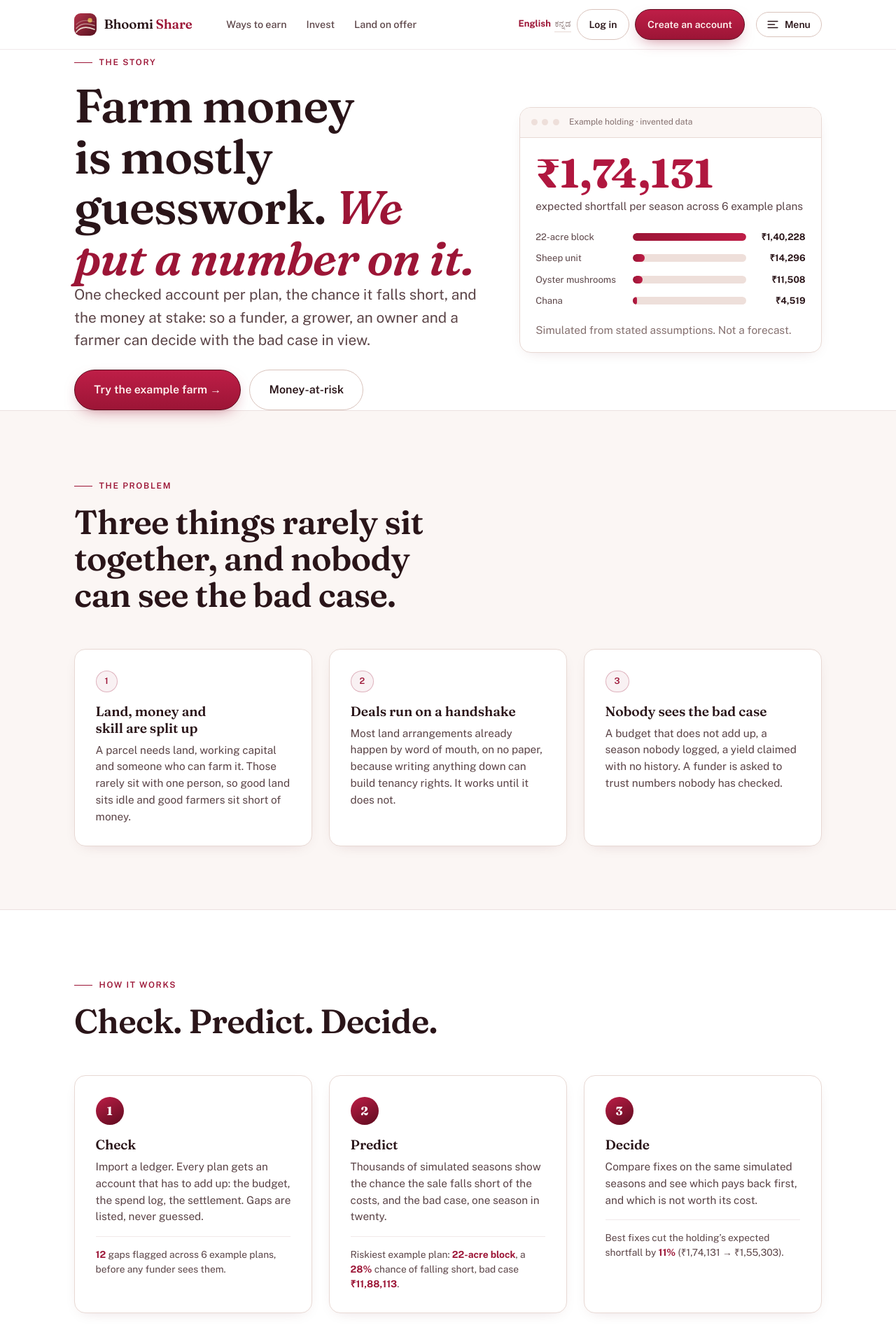
After one commit to guneshprasads/bhoomi-share, a FastAPI app: page /story in a window 1280 px wide. The commit adds this page. Shown: the top 1920 px of the page at 70% size. Run offline with FastAPI, Linux system fonts and the light colour scheme; parts of the project's set-up code (start-up, migrations or seed data) failed here and were passed over; some libraries are stand-ins or nearby versions.

Commit message:
Foresight 2036 canvas and The story
/foresight: a draggable year over an illustrative S-curve, six drivers,
milestones 2026-2036, opportunities and risks, the future we want and the
steps to get there; labelled a foresight exercise, not a forecast.
/story: problem, idea, Check/Predict/Decide with live numbers from the
engine, outcomes per side, an honest 'free while we prove it' business-model
block (no invented pricing, no cut of proceeds) and data/model/assumed.
Both added to the nav, footer and sitemap.

Co-Authored-By: Claude Sonnet 5.5 <noreply@anthropic.com>

```diff
--- a/backend/app/i18n.py
+++ b/backend/app/i18n.py
@@ -29,6 +29,8 @@ STRINGS: dict[str, dict[str, str]] = {
     "nav.dashboard": {"en": "Dashboard", "kn": "ನನ್ನ ಪುಟ"},
     "nav.admin": {"en": "Admin", "kn": "ನಿರ್ವಹಣೆ"},
     "nav.earn": {"en": "Ways to earn", "kn": "ಗಳಿಕೆಯ ದಾರಿ"},
+    "nav.foresight": {"en": "Foresight 2036", "kn": "ಭವಿಷ್ಯ 2036"},
+    "nav.story": {"en": "The story", "kn": "ನಮ್ಮ ಕಥೆ"},
     "nav.ledger": {"en": "Farm ledger", "kn": "ಕೃಷಿ ಲೆಡ್ಜರ್"},
     "nav.risk": {"en": "Money-at-risk", "kn": "ಹಣದ ಅಪಾಯ"},
     "cta.example": {"en": "Try the example farm", "kn": "ಉದಾಹರಣೆ ಕೃಷಿ ನೋಡಿ"},
--- a/backend/app/routers/seo.py
+++ b/backend/app/routers/seo.py
@@ -18,6 +18,10 @@ router = APIRouter()
 STATIC_PAGES: list[tuple[str, str, str]] = [
     ("/", "1.0", "weekly"),
     ("/earn", "0.9", "monthly"),
+    ("/ledger", "0.8", "monthly"),
+    ("/ledger/risk", "0.8", "monthly"),
+    ("/story", "0.8", "monthly"),
+    ("/foresight", "0.7", "monthly"),
     ("/models", "0.9", "monthly"),
     ("/how-it-works", "0.8", "monthly"),
     ("/karnataka", "0.8", "weekly"),
--- /dev/null
+++ b/backend/static/story.css
@@ -0,0 +1,54 @@
+/* Story + Foresight */
+.shero{display:grid;grid-template-columns:minmax(0,1.15fr) minmax(0,.85fr);gap:clamp(1.5rem,4vw,3.5rem);align-items:center}
+.shero h1{font-size:clamp(2.3rem,1.1rem + 4vw,4.2rem);max-width:15ch}
+.shcard{padding:0;overflow:hidden}
+.shcard__bar{display:flex;align-items:center;gap:.4rem;padding:.7rem 1rem;background:var(--bg-2);border-bottom:1px solid var(--line);font-size:.75rem;color:var(--text-faint)}
+.shcard__bar i{width:9px;height:9px;border-radius:50%;background:var(--surface-3)}
+.shcard__bar span{margin-left:.5rem}
+.shcard__n{display:block;font-family:var(--display);font-size:clamp(2.2rem,1.4rem + 3vw,3.6rem);color:var(--rose);line-height:1;padding:1.4rem 1.4rem 0}
+.shcard__l{padding:.4rem 1.4rem 1rem;font-size:.9rem;color:var(--text-soft);margin:0}
+.shbar{display:grid;grid-template-columns:8rem 1fr 4.6rem;gap:.7rem;align-items:center;padding:.3rem 1.4rem;font-size:.82rem}
+.shbar div{height:11px;background:var(--surface-3);border-radius:99px;overflow:hidden}
+.shbar i{display:block;height:100%;background:linear-gradient(90deg,var(--burgundy),var(--burgundy-hi));border-radius:99px}
+.shbar b{text-align:right;color:var(--text)}
+.shcard__f{padding:.9rem 1.4rem 1.2rem;font-size:.75rem;color:var(--text-faint);margin:0}
+.sstep{display:flex;flex-direction:column}
+.sstep__n{width:40px;height:40px;border-radius:50%;display:grid;place-items:center;font-family:var(--display);font-weight:700;color:#fff;background:linear-gradient(150deg,var(--burgundy-hi),var(--burgundy-deep));margin-bottom:1rem}
+.sstep p{flex:1 1 auto}
+.sstep .sstep__proof{flex:0 0 auto;margin-top:1rem;padding-top:.9rem;border-top:1px solid var(--line-soft);font-size:.86rem;color:var(--text-soft)}
+.sstep__proof b{color:var(--burgundy)}
+.sout b{display:block;font-family:var(--display);font-size:clamp(1.4rem,1.1rem + 1vw,1.9rem);color:var(--text);margin:1rem 0 .4rem;line-height:1.15}
+.sgrid{display:grid;grid-template-columns:minmax(0,1.1fr) minmax(0,.9fr);gap:clamp(1.5rem,4vw,3.5rem);align-items:start}
+
+/* foresight */
+.fs{padding-bottom:clamp(2rem,4vw,3rem)}
+.sr{position:absolute;width:1px;height:1px;overflow:hidden;clip:rect(0 0 0 0)}
+.fstrend{padding:clamp(1.2rem,3vw,2rem)}
+.fstrend__top{display:flex;justify-content:space-between;gap:1rem;align-items:flex-start;margin-bottom:.8rem}
+.fstrend h2{font-size:clamp(1.3rem,1rem + 1.2vw,1.9rem);margin-top:.5rem}
+.fsyear output{font-family:var(--display);font-size:clamp(2.2rem,1.4rem + 3vw,3.6rem);font-weight:700;color:var(--burgundy);line-height:1}
+.fsvg{width:100%;height:auto;display:block}
+.fsslider{margin:.6rem 0 1rem}
+.fsslider input{-webkit-appearance:none;appearance:none;width:100%;height:8px;border-radius:99px;outline:none;padding:0;border:0;background:linear-gradient(90deg,var(--burgundy) var(--p,0%),var(--surface-3) var(--p,0%))}
+.fsslider input::-webkit-slider-thumb{-webkit-appearance:none;appearance:none;width:26px;height:26px;border-radius:50%;background:#fff;border:4px solid var(--burgundy);box-shadow:0 3px 10px rgba(0,0,0,.25);cursor:grab}
+.fsslider input::-moz-range-thumb{width:20px;height:20px;border-radius:50%;background:#fff;border:4px solid var(--burgundy);cursor:grab}
+.fsnow{background:var(--bg-2);box-shadow:none;padding:1.1rem 1.3rem}
+.fsnow h3{font-size:1.3rem;margin:.6rem 0 .3rem}
+.fsnow p{margin:0;max-width:70ch}
+.rblock-lite{padding-top:clamp(2rem,4vw,3.5rem)}
+.rblock-lite h2{font-size:clamp(1.5rem,1.1rem + 1.4vw,2.2rem)}
+.fsmiles{list-style:none;margin:1.4rem 0 0;padding:0;display:grid;gap:.8rem;position:relative}
+.fsmiles li{display:grid;grid-template-columns:5rem 1fr;gap:1rem;align-items:start;padding:1rem 1.2rem;border:1px solid var(--line);border-radius:14px;background:var(--surface);transition:border-color .25s,box-shadow .25s,transform .25s}
+.fsmiles li.is-on{border-color:var(--burgundy);box-shadow:var(--shadow);transform:translateX(4px)}
+.fsmiles__y{font-family:var(--display);font-size:1.6rem;font-weight:700;color:var(--burgundy)}
+.fsmiles h3{font-size:1.05rem;margin:0 0 .25rem}
+.fsmiles p{margin:0;font-size:.92rem;line-height:1.55}
+.fsh{font-family:var(--body);font-size:.75rem;letter-spacing:.12em;text-transform:uppercase;font-weight:700;margin:0 0 .8rem}
+.fsh--ok{color:var(--leaf)}.fsh--bad{color:var(--rose)}
+.fsc{margin-bottom:.8rem;border-left:4px solid var(--line)}
+.fsc--ok{border-left-color:var(--leaf)}.fsc--bad{border-left-color:var(--rose)}
+.fsc h3{font-size:1rem}
+.fssteps{margin:0;padding-left:1.2rem;display:grid;gap:.6rem;line-height:1.55;font-size:.95rem}
+.fssteps b{color:var(--text)}
+.fsfuture{background:linear-gradient(150deg,color-mix(in srgb,var(--burgundy) 6%,#fff),#fff)}
+@media (max-width:900px){.shero,.sgrid{grid-template-columns:1fr}.fsmiles li{grid-template-columns:3.6rem 1fr}.shbar{grid-template-columns:6rem 1fr 4rem}}
--- a/backend/templates/partials/footer.html
+++ b/backend/templates/partials/footer.html
@@ -37,6 +37,8 @@
         <h4>{{ t('footer.learn') }}</h4>
         <ul>
           <li><a href="/how-it-works">{{ t('nav.how') }}</a></li>
+          <li><a href="/story">{{ t('nav.story') }}</a></li>
+          <li><a href="/foresight">{{ t('nav.foresight') }}</a></li>
           <li><a href="/stories">{{ t('nav.stories') }}</a></li>
           <li><a href="/faq">{{ t('nav.faq') }}</a></li>
           <li><a href="/fine-print">{{ t('nav.fineprint') }}</a></li>
--- a/backend/templates/partials/header.html
+++ b/backend/templates/partials/header.html
@@ -55,6 +55,8 @@
       <a class="dl" style="--i:2" href="/ledger"{% if p == '/ledger' %} aria-current="page"{% endif %}><span>{{ t('nav.ledger') }}{% if lang != 'kn' %}<small>Try the example farm: check, predict, decide</small>{% endif %}</span></a>
       <a class="dl" style="--i:2" href="/ledger/risk"{% if p.startswith('/ledger/risk') %} aria-current="page"{% endif %}><span>{{ t('nav.risk') }}{% if lang != 'kn' %}<small>Which plan runs short, and which fix pays back</small>{% endif %}</span></a>
       <a class="dl" style="--i:2" href="/how-it-works"{% if p.startswith('/how-it-works') %} aria-current="page"{% endif %}><span>{{ t('nav.how') }}{% if lang != 'kn' %}<small>Each side, step by step</small>{% endif %}</span></a>
+      <a class="dl" style="--i:3" href="/foresight"{% if p.startswith('/foresight') %} aria-current="page"{% endif %}><span>{{ t('nav.foresight') }}{% if lang != 'kn' %}<small>Where Karnataka farm money is heading, 2026–2036</small>{% endif %}</span></a>
+      <a class="dl" style="--i:3" href="/story"{% if p.startswith('/story') %} aria-current="page"{% endif %}><span>{{ t('nav.story') }}{% if lang != 'kn' %}<small>The problem, the idea and who it helps</small>{% endif %}</span></a>
       <a class="dl" style="--i:3" href="/stories"{% if p.startswith('/stories') %} aria-current="page"{% endif %}><span>{{ t('nav.stories') }}{% if lang != 'kn' %}<small>Worked examples from every side</small>{% endif %}</span></a>
       <a class="dl" style="--i:4" href="/karnataka"{% if p.startswith('/karnataka') %} aria-current="page"{% endif %}><span>{{ t('nav.karnataka') }}{% if lang != 'kn' %}<small>All 31 districts, what is open in each</small>{% endif %}</span></a>
     </div>
--- /dev/null
+++ b/backend/templates/story.html
@@ -0,0 +1,91 @@
+{% extends "base.html" %}
+{% block title %}The story — {{ site_name }}{% endblock %}
+{% block description %}Farm money is mostly guesswork. Bhoomi Share makes every plan's account add up, prices the risk and shows which fix pays back first. The problem, the idea, who it helps and what it costs.{% endblock %}
+{% block head %}<link rel="stylesheet" href="{{ asset('story.css') }}">{% endblock %}
+
+{% block body %}
+<section class="pagehero">
+  <div class="container shero">
+    <div>
+      <span class="kicker rv">The story</span>
+      <h1 class="rv">Farm money is mostly guesswork. <span class="em">We put a number on it.</span></h1>
+      <p class="lead rv">One checked account per plan, the chance it falls short, and the money at stake: so a funder, a grower, an owner and a farmer can decide with the bad case in view.</p>
+      <div class="lhero__cta rv" style="display:flex;gap:.75rem;flex-wrap:wrap;margin-top:1.6rem">
+        <a class="btn btn--solid btn--big" href="/ledger">{{ t('cta.example') }} &rarr;</a>
+        <a class="btn btn--line btn--big" href="/ledger/risk">{{ t('nav.risk') }}</a>
+      </div>
+    </div>
+    <div class="card shcard rv">
+      <div class="shcard__bar"><i></i><i></i><i></i><span>Example holding &middot; invented data</span></div>
+      <b class="shcard__n" data-count="{{ totals.expected_shortfall }}" data-prefix="&#8377;">&#8377;{{ inr(totals.expected_shortfall) }}</b>
+      <p class="shcard__l">expected shortfall per season across {{ plans_n }} example plans</p>
+      {% set top = (holding.rows | selectattr('expected_shortfall') | map(attribute='expected_shortfall') | list | max) or 1 %}
+      {% for r in (holding.rows | rejectattr('skipped', 'defined') | sort(attribute='expected_shortfall', reverse=True))[:4] %}
+        <div class="shbar"><span>{{ r.name.split(' · ')[0] }}</span><div><i style="width:{{ (r.expected_shortfall / top * 100) | round(1) }}%"></i></div><b>&#8377;{{ inr(r.expected_shortfall) }}</b></div>
+      {% endfor %}
+      <p class="shcard__f">Simulated from stated assumptions. Not a forecast.</p>
+    </div>
+  </div>
+</section>
+
+<section class="section section--alt">
+  <div class="container">
+    <div class="section__head"><span class="kicker">The problem</span><h2>Three things rarely sit together, and nobody can see the bad case.</h2></div>
+    <div class="grid grid--3">
+      <div class="card rv"><span class="pill pill--rose">1</span><h3 style="margin-top:.9rem">Land, money and skill are split up</h3><p>A parcel needs land, working capital and someone who can farm it. Those rarely sit with one person, so good land sits idle and good farmers sit short of money.</p></div>
+      <div class="card rv" style="--d:.07s"><span class="pill pill--rose">2</span><h3 style="margin-top:.9rem">Deals run on a handshake</h3><p>Most land arrangements already happen by word of mouth, on no paper, because writing anything down can build tenancy rights. It works until it does not.</p></div>
+      <div class="card rv" style="--d:.14s"><span class="pill pill--rose">3</span><h3 style="margin-top:.9rem">Nobody sees the bad case</h3><p>A budget that does not add up, a season nobody logged, a yield claimed with no history. A funder is asked to trust numbers nobody has checked.</p></div>
+    </div>
+  </div>
+</section>
+
+<section class="section">
+  <div class="container">
+    <div class="section__head"><span class="kicker">How it works</span><h2>Check. Predict. Decide.</h2></div>
+    <div class="grid grid--3">
+      <a class="card rv sstep" href="/ledger"><span class="sstep__n">1</span><h3>Check</h3><p>Import a ledger. Every plan gets an account that has to add up: the budget, the spend log, the settlement. Gaps are listed, never guessed.</p><p class="sstep__proof"><b>{{ flagged }}</b> gaps flagged across {{ plans_n }} example plans, before any funder sees them.</p></a>
+      <a class="card rv sstep" style="--d:.07s" href="/ledger/risk"><span class="sstep__n">2</span><h3>Predict</h3><p>Thousands of simulated seasons show the chance the sale falls short of the costs, and the bad case, one season in twenty.</p><p class="sstep__proof">Riskiest example plan: <b>{{ best.name.split(' · ')[0] }}</b>, a <b>{{ (best.p_short * 100) | round | int }}%</b> chance of falling short, bad case <b>&#8377;{{ inr(best.bad_case) }}</b>.</p></a>
+      <a class="card rv sstep" style="--d:.14s" href="/ledger/risk#sec2"><span class="sstep__n">3</span><h3>Decide</h3><p>Compare fixes on the same simulated seasons and see which pays back first, and which is not worth its cost.</p><p class="sstep__proof">Best fixes cut the holding&rsquo;s expected shortfall by <b>{{ cut }}%</b> (&#8377;{{ inr(totals.expected_shortfall) }} &rarr; &#8377;{{ inr(totals.after_fixes) }}).</p></a>
+    </div>
+  </div>
+</section>
+
+<section class="section section--alt">
+  <div class="container">
+    <div class="section__head"><span class="kicker">What it delivers</span><h2>Outcomes you can put a number on</h2><p>Figures are from the invented example holding and the example calculators. They show the kind of answer each side gets, not results anyone achieved.</p></div>
+    <div class="grid grid--4">
+      <div class="card rv sout"><span class="pill pill--rose">Funders</span><b>&#8377;{{ inr(totals.expected_shortfall) }} &rarr; &#8377;{{ inr(totals.after_fixes) }}</b><p>Expected shortfall across the example holding, before and after the best fix on each plan.</p></div>
+      <div class="card rv sout" style="--d:.06s"><span class="pill pill--gold">Growers</span><b>+9.7%</b><p>One example plan's budget lines exceed its stated budget by this much. Flagged before any funder reads it.</p></div>
+      <div class="card rv sout" style="--d:.12s"><span class="pill pill--rose">Landowners</span><b>&#8377;{{ inr(rent.per_year) }} a year</b><p>Four idle acres licensed for two seasons at the example rent, on a fixed-term licence, if renewed.</p></div>
+      <div class="card rv sout" style="--d:.18s"><span class="pill pill--gold">Farmers</span><b>{{ farm.breakeven_vs_expected_pct }}%</b><p>Break-even revenue as a share of what is expected, before signing for land: how bad a season can be survived.</p></div>
+    </div>
+    <p class="muted" style="font-size:.85rem;margin-top:1.2rem"><a href="/earn">Try your own numbers on the earn page &rarr;</a></p>
+  </div>
+</section>
+
+<section class="section">
+  <div class="container sgrid">
+    <div>
+      <div class="section__head" style="margin-bottom:1.2rem"><span class="kicker">What it costs</span><h2>Free while we prove it.</h2></div>
+      <p class="lead">We are not charging funders, growers, owners or farmers during the pilot. We take no cut of any plan&rsquo;s proceeds, and no money passes through the site.</p>
+      <p style="margin-top:1rem">If there is ever a fee, it will be decided with counsel, stated on the how-it-works page before it applies to anyone, and never buried in a split. We would rather not have a business model than one we cannot explain.</p>
+    </div>
+    <div class="card">
+      <h3>What is data, what is model, what is assumed</h3>
+      <ul class="ticks" style="margin-top:1rem">
+        <li><b>Data:</b> the ledger&rsquo;s budget lines, logs and past seasons. The example is invented and says so.</li>
+        <li><b>Model:</b> a seeded simulation of yield and price, with a failed-season event.</li>
+        <li><b>Assumed:</b> yield spread, price swing, failure chance, every fix&rsquo;s cost and effect. All editable on the page.</li>
+      </ul>
+      <p class="muted" style="font-size:.82rem;margin-top:1rem">Risk outputs are simulations from stated assumptions, not forecasts.</p>
+    </div>
+  </div>
+</section>
+
+<section class="container" style="padding-bottom:clamp(2.5rem,5vw,4rem)">
+  <div class="cta-band rv">
+    <div><h2>See it on a whole example farm.</h2><p>Six plans, one holding, one page. Then bring your own ledger.</p></div>
+    <div style="display:flex;gap:.75rem;flex-wrap:wrap"><a class="btn btn--solid btn--big" href="/ledger">{{ t('cta.example') }} &rarr;</a><a class="btn btn--line btn--big" href="/foresight">{{ t('nav.foresight') }}</a></div>
+  </div>
+</section>
+{% endblock %}
```
Also changed, not shown: backend/app/content.py (+52 -0 lines), backend/app/routers/marketing.py (+25 -0 lines), backend/static/foresight.js (added, +44 -0 lines), backend/templates/foresight.html (added, +84 -0 lines), backend/tests/test_marketing.py (+23 -0 lines).
